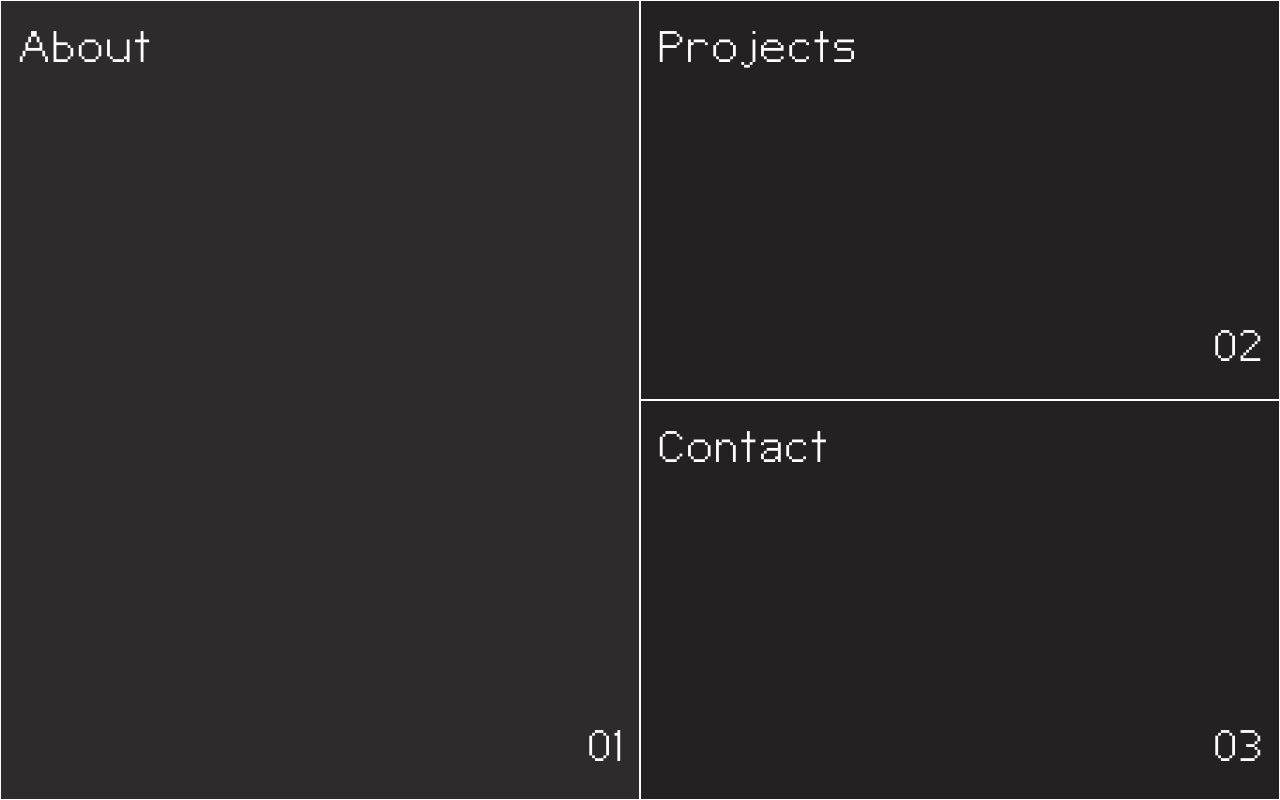
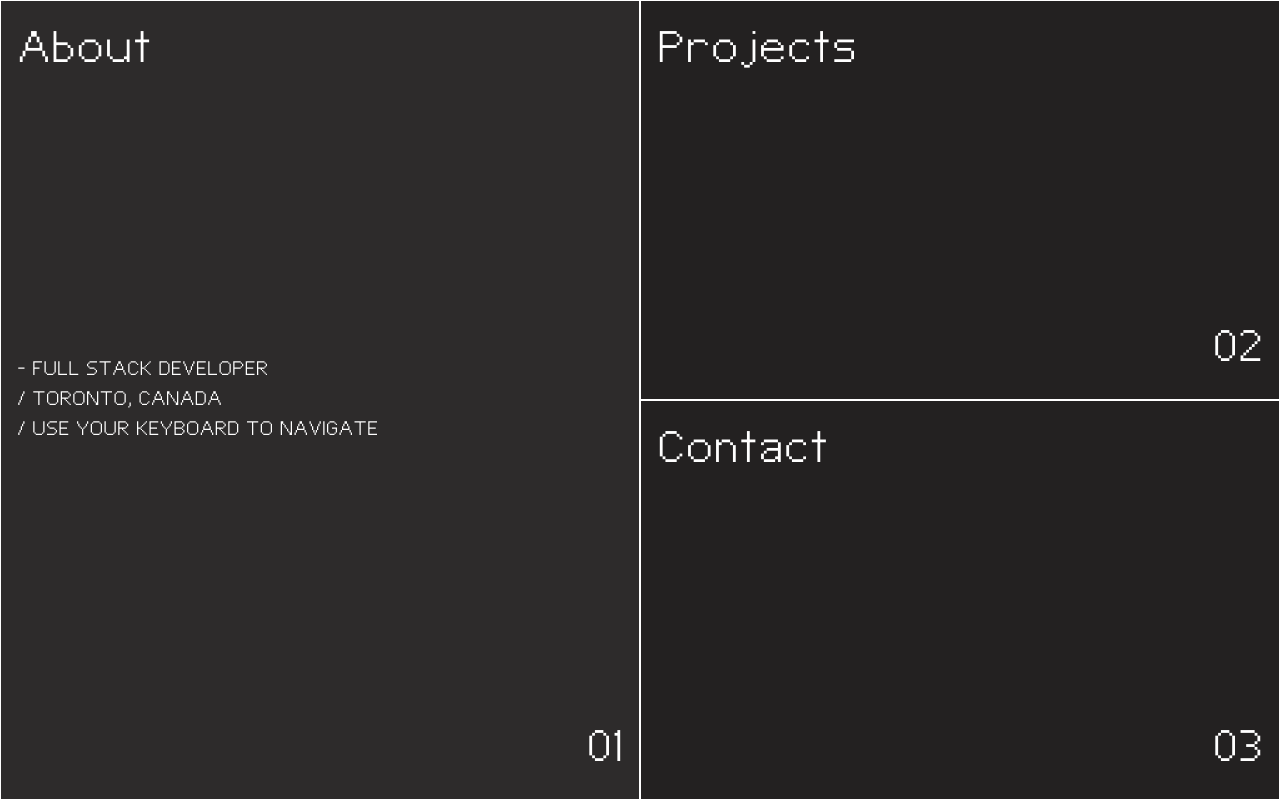
Before and after one commit to SobczakL/portfolio, a React (Vite) app: page /home in a window 1280 px wide. Built offline with nearby package versions, Linux system fonts and the light colour scheme.

Commit message:
added text generator to about

```diff
--- a/src/components/content/AboutContent.jsx
+++ b/src/components/content/AboutContent.jsx
@@ -1,6 +1,66 @@
-import { useState } from "react";
-import { Box, Text, VStack } from "@chakra-ui/react";
+import { useEffect, useState } from "react";
+import { Box, LinkBox, LinkOverlay, Text } from "@chakra-ui/react";
 
-export default function AboutContent({ content }) {
-    return <></>;
+export default function AboutContent() {
+    const targetText = {
+        0: "/ FULL STACK DEVELOPER",
+        1: "/ TORONTO, CANADA",
+        2: "/ USE YOUR KEYBOARD TO NAVIGATE",
+    };
+
+    const [placeholderText, setPlaceholderText] = useState(() => {
+        let initState = {};
+        Object.keys(targetText).forEach(
+            (key) => (initState[key] = "-".repeat(targetText[key].length)),
+        );
+        return initState;
+    });
+
+    useEffect(() => {
+        const intervalIds = [];
+
+        Object.keys(targetText).forEach((key) => {
+            const intervalId = setInterval(() => {
+                setPlaceholderText((prevState) => {
+                    let newText = prevState[key].split("");
+                    for (
+                        let j = getRandomIntInclusive(0, newText.length - 1);
+                        j < newText.length;
+                        j++
+                    ) {
+                        if (newText[j] !== targetText[key][j]) {
+                            newText[j] = targetText[key][j];
+                            break;
+                        }
+                    }
+                    return {
+                        ...prevState,
+                        [key]: newText.join(""),
+                    };
+                });
+            }, 100);
+
+            intervalIds.push(intervalId);
+        });
+
+        return () => intervalIds.forEach((id) => clearInterval(id));
+    }, []);
+
+    function getRandomIntInclusive(min, max) {
+        const minCeiled = Math.ceil(min);
+        const maxFloored = Math.floor(max);
+        return Math.floor(
+            Math.random() * (maxFloored - minCeiled + 1) + minCeiled,
+        );
+    }
+
+    return (
+        <div>
+            {Object.keys(placeholderText).map((key) => (
+                <Text fontSize={["body.sm", "body.md", "body.lg"]} key={key}>
+                    {placeholderText[key]}
+                </Text>
+            ))}
+        </div>
+    );
 }
```
